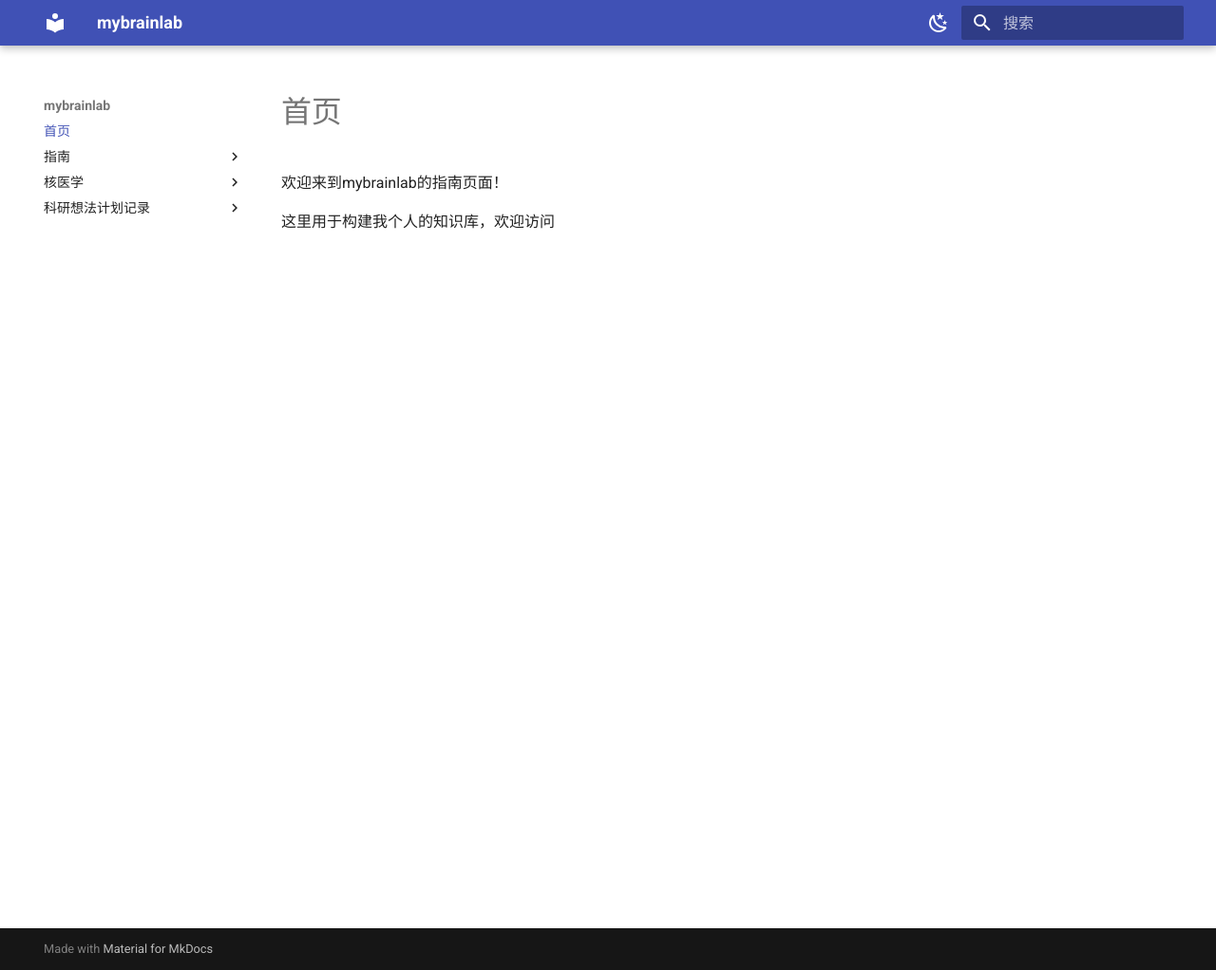
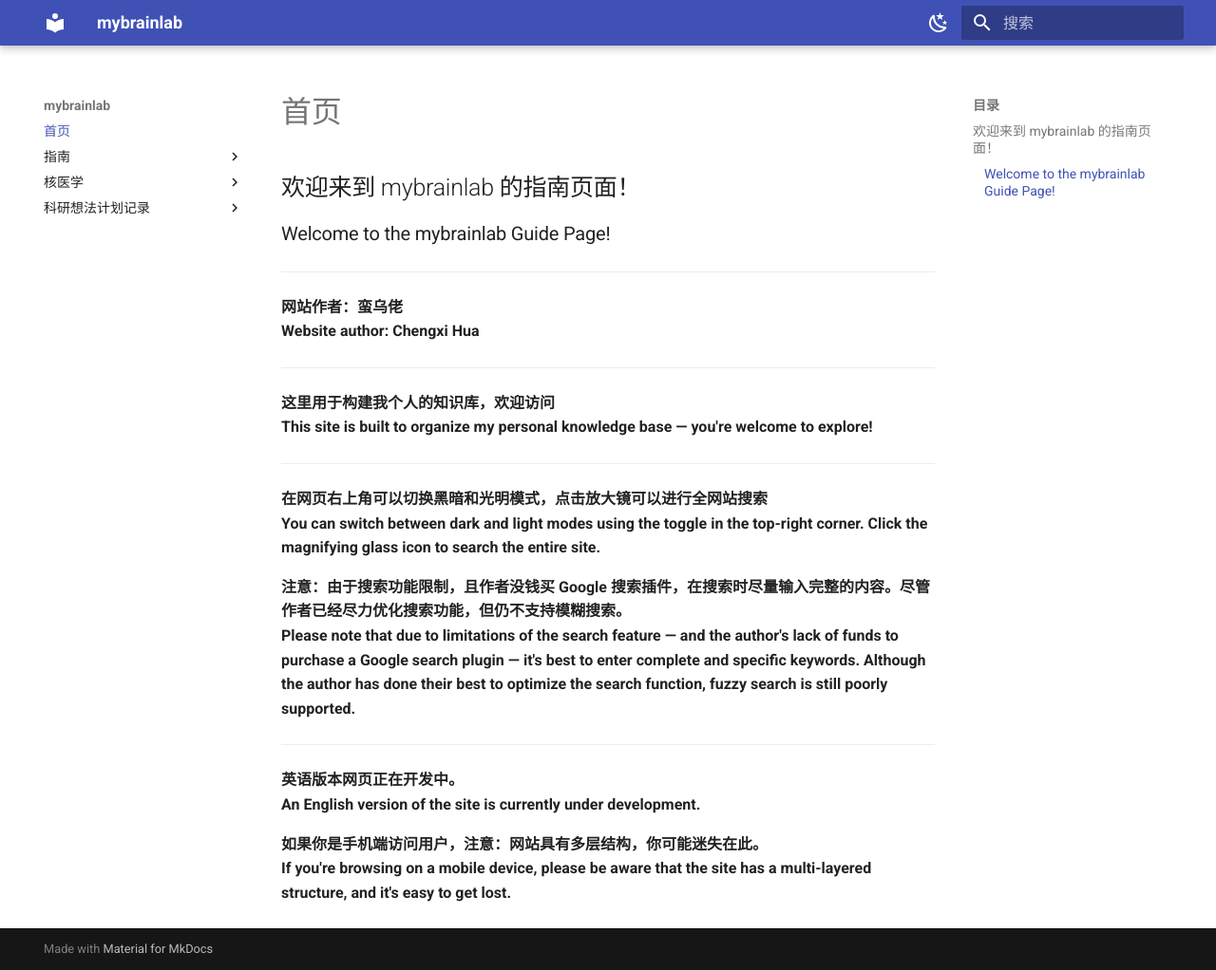
Before and after one commit to dutoumanwulao/mybrainlab, an MkDocs documentation site: the page built from docs/index.md, in a window 1280 px wide and 1022 px high. Shown: the whole window at 95% size. Built offline with MkDocs 1.6.1 and Material for MkDocs 9.7.7, drawn with Linux system fonts in a browser that asks for light colours.

Commit message:
更新并查看内容

```diff
--- a/docs/index.md
+++ b/docs/index.md
@@ -1,5 +1,30 @@
 # 首页
 
-欢迎来到mybrainlab的指南页面！
+## 欢迎来到 mybrainlab 的指南页面！
+### Welcome to the mybrainlab Guide Page!
 
-这里用于构建我个人的知识库，欢迎访问
+---
+
+**网站作者：蛮乌佬**
+**Website author: Chengxi Hua**
+
+---
+
+**这里用于构建我个人的知识库，欢迎访问**
+**This site is built to organize my personal knowledge base — you're welcome to explore!**
+
+---
+
+**在网页右上角可以切换黑暗和光明模式，点击放大镜可以进行全网站搜索**
+**You can switch between dark and light modes using the toggle in the top-right corner. Click the magnifying glass icon to search the entire site.**
+
+**注意：由于搜索功能限制，且作者没钱买 Google 搜索插件，在搜索时尽量输入完整的内容。尽管作者已经尽力优化搜索功能，但仍不支持模糊搜索。**
+**Please note that due to limitations of the search feature — and the author's lack of funds to purchase a Google search plugin — it's best to enter complete and specific keywords. Although the author has done their best to optimize the search function, fuzzy search is still poorly supported.**
+
+---
+
+**英语版本网页正在开发中。**
+**An English version of the site is currently under development.**
+
+**如果你是手机端访问用户，注意：网站具有多层结构，你可能迷失在此。**
+**If you're browsing on a mobile device, please be aware that the site has a multi-layered structure, and it's easy to get lost.**
--- a/mkdocs.yml
+++ b/mkdocs.yml
@@ -47,6 +47,9 @@ nav:
       - 操作用法: guide/usage.md
   - 核医学:
       - 介绍: nukmed/index.md
+      - 放射治疗:
+          - 靶向放射性核素治疗: nukmed/Radiation_Therapy/TRT/trt.md
+          - 质子重离子治疗: nukmed/Radiation_Therapy/PIT/pit.md
       - 核医学图像重建:
           - 总览: nukmed/recon/index.md
           - 重建算法:
```
Also changed, not shown: docs/guide/index.md (+0 -16 lines), docs/nukmed/Radiation_Therapy/PIT/pit.md (added, +1 -0 lines), docs/nukmed/Radiation_Therapy/TRT/trt.md (added, +1 -0 lines).
